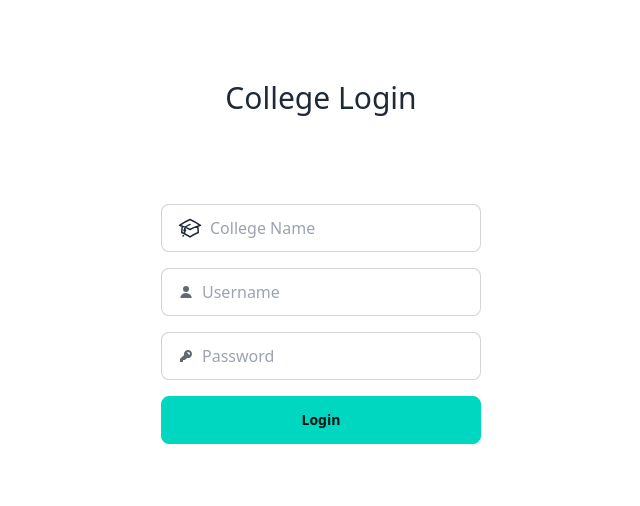
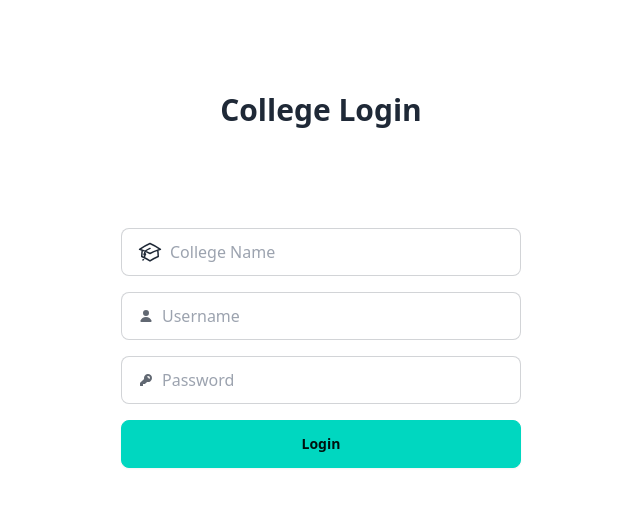
Before and after one commit to Algorithmics-001/bus-pass-web, a React (Vite) app: page /college/login in a window 1280 px wide. Shown: the top 506 px of the page, without its empty margins (319-959 px from the left). Built offline with nearby package versions, Linux system fonts and the light colour scheme.

Commit message:
just changed widths

```diff
--- a/src/pages/college/CollegeLogin.jsx
+++ b/src/pages/college/CollegeLogin.jsx
@@ -41,33 +41,35 @@ const CollegeLogin = () => {
 
   return (
     <>
-      <h1 className="text-3xl text-center mt-20 mb-20">College Login</h1>
+      <h1 className="text-3xl text-center my-20 font-semibold p-3">College Login</h1>
+      <center>
+      <div className="flex flex-col items-center justify-center max-w-[30em]">
 
-      <div className="flex flex-col items-center justify-center">
-
-        <label className="input input-bordered flex items-center gap-2 m-2 w-80">
+        <label className="input input-bordered flex items-center gap-2 m-2 w-10/12">
           <svg xmlns="http://www.w3.org/2000/svg" fill="none" viewBox="0 0 24 24" stroke-width="1.5" stroke="currentColor" class="w-6 h-6"><path stroke-linecap="round" stroke-linejoin="round" d="M4.26 10.147a60.438 60.438 0 0 0-.491 6.347A48.62 48.62 0 0 1 12 20.904a48.62 48.62 0 0 1 8.232-4.41 60.46 60.46 0 0 0-.491-6.347m-15.482 0a50.636 50.636 0 0 0-2.658-.813A59.906 59.906 0 0 1 12 3.493a59.903 59.903 0 0 1 10.399 5.84c-.896.248-1.783.52-2.658.814m-15.482 0A50.717 50.717 0 0 1 12 13.489a50.702 50.702 0 0 1 7.74-3.342M6.75 15a.75.75 0 1 0 0-1.5.75.75 0 0 0 0 1.5Zm0 0v-3.675A55.378 55.378 0 0 1 12 8.443m-7.007 11.55A5.981 5.981 0 0 0 6.75 15.75v-1.5" /></svg>
           <input type="text" className="grow" placeholder="College Name" name="CollegeName" onChange={handleChange}/>
         </label>
 
-        <label className="input input-bordered flex items-center gap-2 m-2 w-80">
+        <label className="input input-bordered flex items-center gap-2 m-2 w-10/12">
           <svg xmlns="http://www.w3.org/2000/svg" viewBox="0 0 16 16" fill="currentColor" className="w-4 h-4 opacity-70"><path d="M8 8a3 3 0 1 0 0-6 3 3 0 0 0 0 6ZM12.735 14c.618 0 1.093-.561.872-1.139a6.002 6.002 0 0 0-11.215 0c-.22.578.254 1.139.872 1.139h9.47Z" /></svg>
           <input type="text" className="grow" placeholder="Username" name="UserName" onChange={handleChange}/>
         </label>
 
-        <label className="input input-bordered flex items-center gap-2 m-2 w-80">
+        <label className="input input-bordered flex items-center gap-2 m-2 w-10/12">
           <svg xmlns="http://www.w3.org/2000/svg" viewBox="0 0 16 16" fill="currentColor" className="w-4 h-4 opacity-70"><path fillRule="evenodd" d="M14 6a4 4 0 0 1-4.899 3.899l-1.955 1.955a.5.5 0 0 1-.353.146H5v1.5a.5.5 0 0 1-.5.5h-2a.5.5 0 0 1-.5-.5v-2.293a.5.5 0 0 1 .146-.353l3.955-3.955A4 4 0 1 1 14 6Zm-4-2a.75.75 0 0 0 0 1.5.5.5 0 0 1 .5.5.75.75 0 0 0 1.5 0 2 2 0 0 0-2-2Z" clipRule="evenodd" /></svg>
           <input type="password" className="grow" placeholder="Password" name="Password" onChange={handleChange}/>
         </label>
 
-        <button className="btn btn-accent flex items-center gap-2 m-2 w-80" onClick={handleLogin}>
+        <button className="btn btn-accent flex items-center gap-2 m-2 w-10/12" onClick={handleLogin}>
           {loading ?
             <span className="loading loading-bars loading-lg"></span>
             :
             <p>Login</p>
           }
         </button>
+
       </div>
+      </center>
     </>
   )
 };
```
